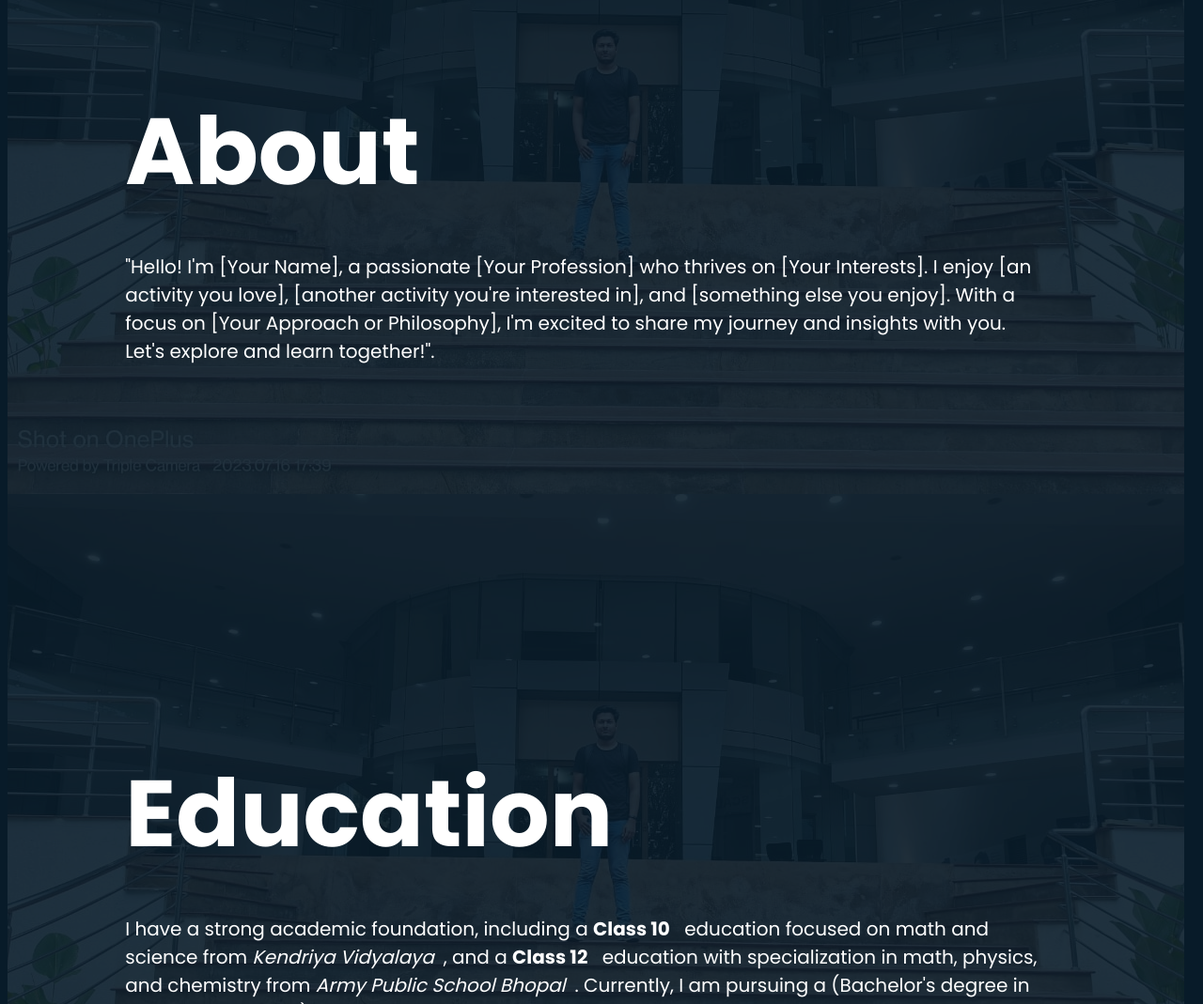
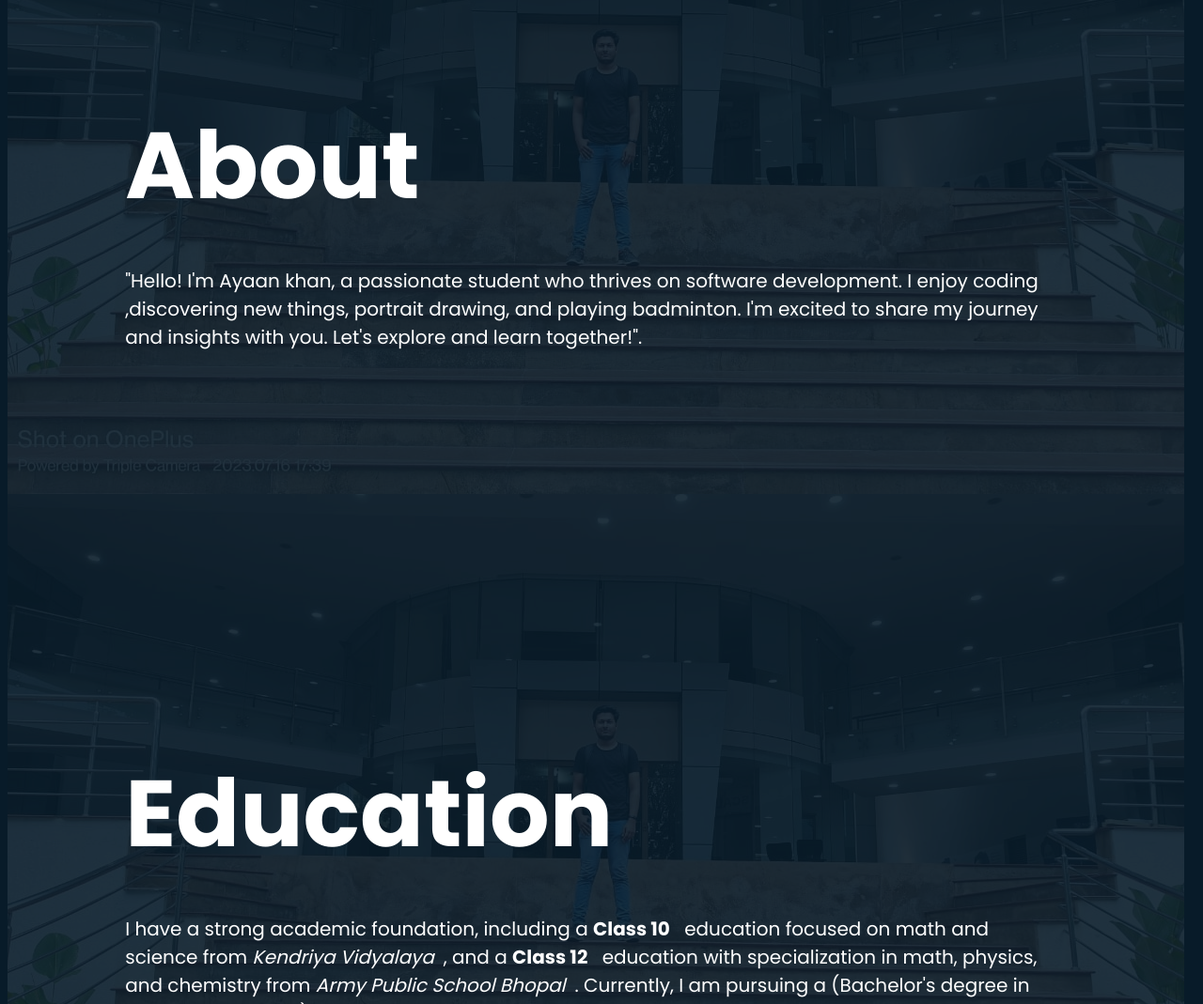
Before and after one commit to ayaankhan28/MyProjects, a plain HTML site: page portfolio/index.html in a window 1280 px wide. Shown: the part 922-1991 px from the top of the page at 94% size. Drawn offline with nearby package versions, Linux system fonts and the light colour scheme.

Commit message:
Update index.html

```diff
--- a/portfolio/index.html
+++ b/portfolio/index.html
@@ -51,9 +51,9 @@
             <div class="about-cont">
 
                 <h1>About</h1>
-                <p>"Hello! I'm [Your Name], a passionate [Your Profession] who thrives on [Your Interests].
-                     I enjoy [an activity you love], [another activity you're interested in],
-                     and [something else you enjoy]. With a focus on [Your Approach or Philosophy],
+                <p>"Hello! I'm Ayaan khan, a passionate student who thrives on software development.
+                     I enjoy coding ,discovering new things, portrait drawing,
+                     and playing badminton.
                       I'm excited to share my journey and insights with you. Let's explore and learn together!".</p>
             </div>
         </section>
```
